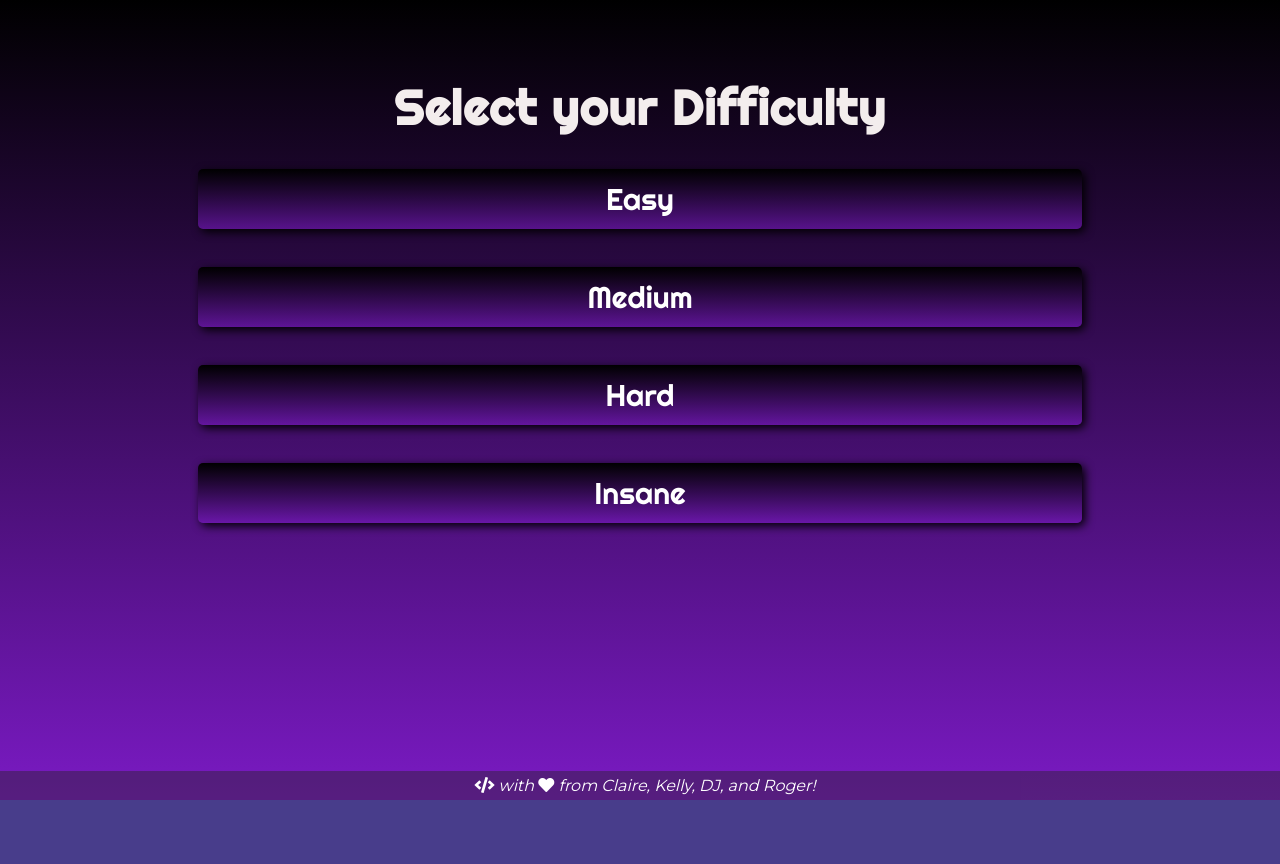
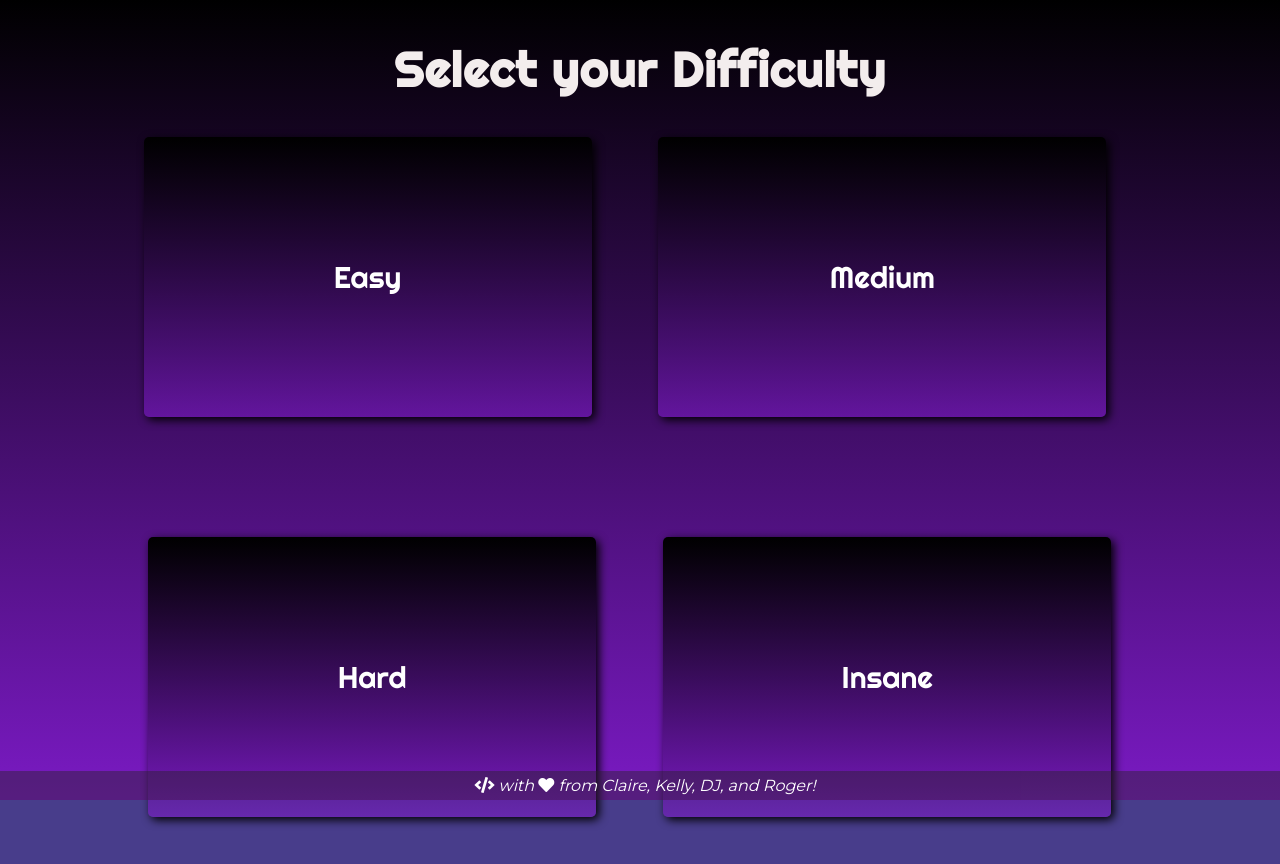
Before and after one commit to daymonjohnson/finalpro, a plain HTML site: page index.html in a window 1280 px wide. Both pictures are taken after a click on the button "PLAY". Before the commit the page ends 800 px from the top, so only its background shows below. Drawn offline with nearby package versions, Linux system fonts and the light colour scheme; some packages are replaced by stand-ins of ours; a web font is replaced by a local one.

Commit message:
Add files via upload

```diff
--- a/settings.js
+++ b/settings.js
@@ -1,14 +1,23 @@
 "use strict";
 {
     let settings = {
-        template: `<div class="settingsContent">
-        <h1>Select your Difficulty</h1>
-        <a href="#!/game"><button class="difficultyButton" ng-mouseenter="val=true" ng-mouseleave="val=false" ng-click="$ctrl.difficulty(3,3)">Easy <span ng-show="val"> {{$ctrl.text}}</span></button><a>
-        <a href="#!/game"> <button class="difficultyButton" ng-mouseenter="val2=true" ng-mouseleave="val2=false" ng-click="$ctrl.difficulty(5,3)">Medium <span ng-show="val2"> {{$ctrl.text2}}</span></button></a>
-        <a href="#!/game"> <button class="difficultyButton" ng-mouseenter="val3=true" ng-mouseleave="val3=false" ng-click="$ctrl.difficulty(7,3)">Hard <span ng-show="val3"> {{$ctrl.text3}}</span></button></a>
-        <a href="#!/game"> <button class="difficultyButtonInsane" ng-mouseenter="val4=true" ng-mouseleave="val4=false" ng-click="$ctrl.difficulty(10,1)">Insane <span ng-show="val4"> {{$ctrl.text4}}</span></button></a>
+        template: `<h1>Select your Difficulty</h1>
+        <div class="settingsContainer">
+        <div class="settingsContent">
+            <div>
+                <a href="#!/game"><button class="difficultyButton" ng-mouseenter="val=true" ng-mouseleave="val=false" ng-click="$ctrl.difficulty(3,3)">Easy <span ng-show="val"> {{$ctrl.text}}</span></button><a>
+            </div>
+            <div>
+                <a href="#!/game"> <button class="difficultyButton" ng-mouseenter="val2=true" ng-mouseleave="val2=false" ng-click="$ctrl.difficulty(5,3)">Medium <span ng-show="val2"> {{$ctrl.text2}}</span></button></a>
+            </div>
+            <div>
+                <a href="#!/game"> <button class="difficultyButton" ng-mouseenter="val3=true" ng-mouseleave="val3=false" ng-click="$ctrl.difficulty(7,3)">Hard <span ng-show="val3"> {{$ctrl.text3}}</span></button></a>
+            </div>
+            <div>
+                <a href="#!/game"> <button class="difficultyButton" id="difficultyButtonInsane" ng-mouseenter="val4=true" ng-mouseleave="val4=false" ng-click="$ctrl.difficulty(10,1)">Insane <span ng-show="val4"> {{$ctrl.text4}}</span></button></a>
+            </div>
         </div>
-        <div class="footer"><em><i class="fas fa-code"></i> with <i class="fas fa-heart"></i> from Claire, Kelly, DJ, and Roger!</em></div>`,
+        <div class="footer"><em><i class="fas fa-code"></i> with <i class="fas fa-heart"></i> from Claire, Kelly, DJ, and Roger!</em></div></div>`,
 
 
         controller: function(service){
--- a/style.css
+++ b/style.css
@@ -69,7 +69,7 @@
   }
 
   a{
-      text-decoration: none;
+     text-decoration: none;
   }
 
  .mybtnHome{
@@ -243,7 +243,7 @@
     /* background-color: rgba(255, 255, 255, 0.3); */
     color: white;
 }
-.difficultyButtonInsane{
+#difficultyButtonInsane{
     display: flex;
     flex-direction: column;
     justify-content: center;
@@ -265,8 +265,7 @@
     /* background-color: rgba(255, 255, 255, 0.3); */
     color: white;
 }
-
-.difficultyButtonInsane:hover{
+#difficultyButtonInsane:hover{
     background: url("https://media3.giphy.com/media/6wpHEQNjkd74Q/giphy.gif")no-repeat center;
     background-size: cover;
     opacity:0.8;
@@ -480,4 +479,31 @@
     h2.conditionText{
         font-size: 4vw;
     }
+    .settingsContent{
+        display: flex;
+        flex: wrap;
+        flex-direction: row;
+        justify-content: space-around;
+        flex-flow: row wrap;
+        height: 100vh;
+        width: 80%;
+    }
+    .difficultyButton{
+        width: 35vw;
+        height: 35vh;
+        margin-right: 30px;
+    }
+    #difficultyButtonInsane{
+        width: 35vw;
+        height: 35vh;
+        margin-left: 2%;
+    }
+    .settingsContainer{
+        display: flex;
+        justify-content: center;
+    }
+    h1{
+        margin-bottom: 0px;
+    }
+
 }
```
